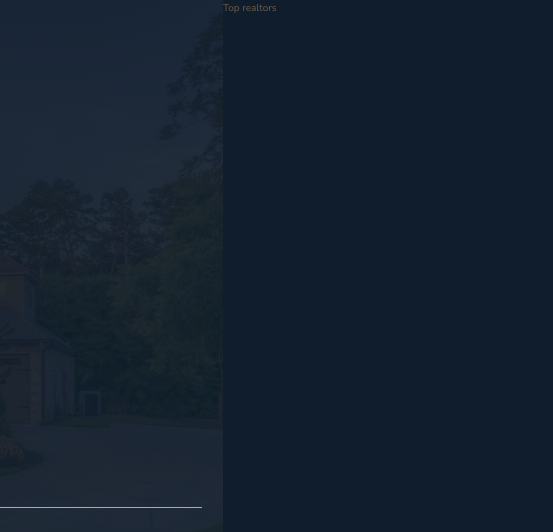
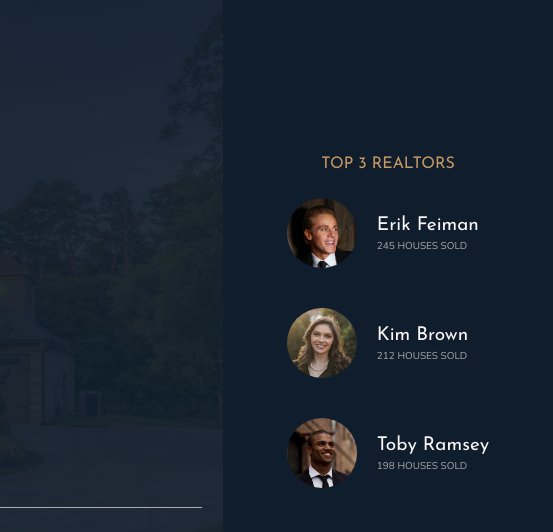
Before and after one commit to lasjorg/tut-nexter, a website: page index.html in a window 1280 px wide. Shown: the top 532 px of the page, 727-1280 px from the left. Drawn offline with nearby package versions, Linux system fonts and the light colour scheme.

Commit message:
Add realtors section

```diff
--- a/index.html
+++ b/index.html
@@ -15,10 +15,12 @@
 
 <body class="container">
 
+    <!-- BEGIN SIDEBAR -->
     <div class="sidebar">
         <button class="nav-btn"></button>
     </div>
 
+    <!-- BEGIN HEADER -->
     <header class="header">
         <img src="img/logo.png" alt="Logo" class="header__logo">
         <h3 class="heading-3">You own home:</h3>
@@ -34,7 +36,24 @@
     </header>
 
     <div class="realtors">
-        Top realtors
+        <h3 class="heading-3">Top 3 Realtors</h3>
+        <div class="realtors__list">
+            <img src="img/realtor-1.jpeg" alt="Realtor 1" class="realtors__img">
+            <div class="realtors__details">
+                <h4 class="heading-4 heading-4--light">Erik Feiman</h4>
+                <p class="realtors__sold">245 houses sold</p>
+            </div>
+            <img src="img/realtor-2.jpeg" alt="Realtor 2" class="realtors__img">
+            <div class="realtors__details">
+                <h4 class="heading-4 heading-4--light">Kim Brown</h4>
+                <p class="realtors__sold">212 houses sold</p>
+            </div>
+            <img src="img/realtor-3.jpeg" alt="Realtor 3" class="realtors__img">
+            <div class="realtors__details">
+                <h4 class="heading-4 heading-4--light">Toby Ramsey</h4>
+                <p class="realtors__sold">198 houses sold</p>
+            </div>
+        </div>
     </div>
 
     <!-- BEGIN Features Section -->
--- a/sass/_realtors.scss
+++ b/sass/_realtors.scss
@@ -1,4 +1,31 @@
 .realtors {
+  display: grid;
+  grid-row-gap: 2rem;
+  justify-items: center;
+  justify-content: center;
+  align-content: center;
+  padding: 3rem;
   background-color: $color-secondary;
   grid-column: col-start 7 / full-end;
+
+  &__list {
+    display: grid;
+    grid-template-columns: min-content max-content;
+    grid-column-gap: 2rem;
+    grid-row-gap: 5vh;
+    align-items: center;
+  }
+
+  &__img {
+    display: block;
+    width: 7rem;
+    border-radius: 50%;
+  }
+
+  &__sold {
+    text-transform: uppercase;
+    color: $color-grey-light-2;
+    margin-top: -3px;
+
+  }
 }
```
Also changed, not shown: css/style.css.
